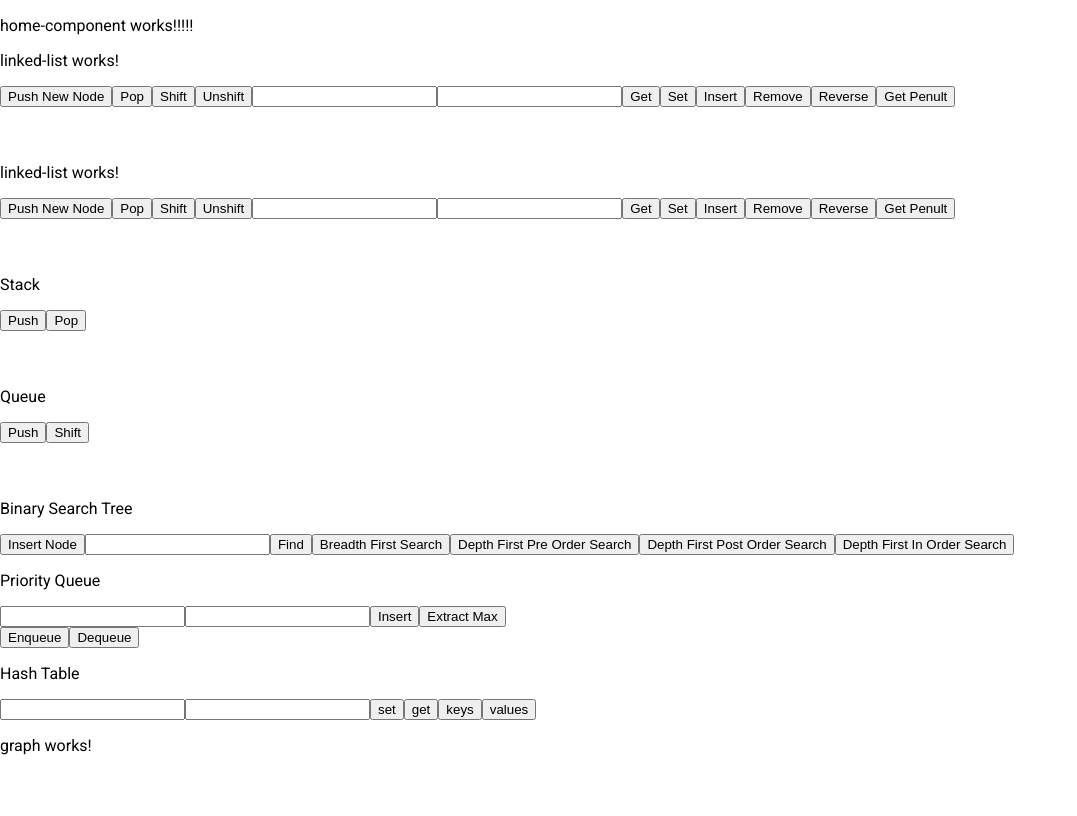
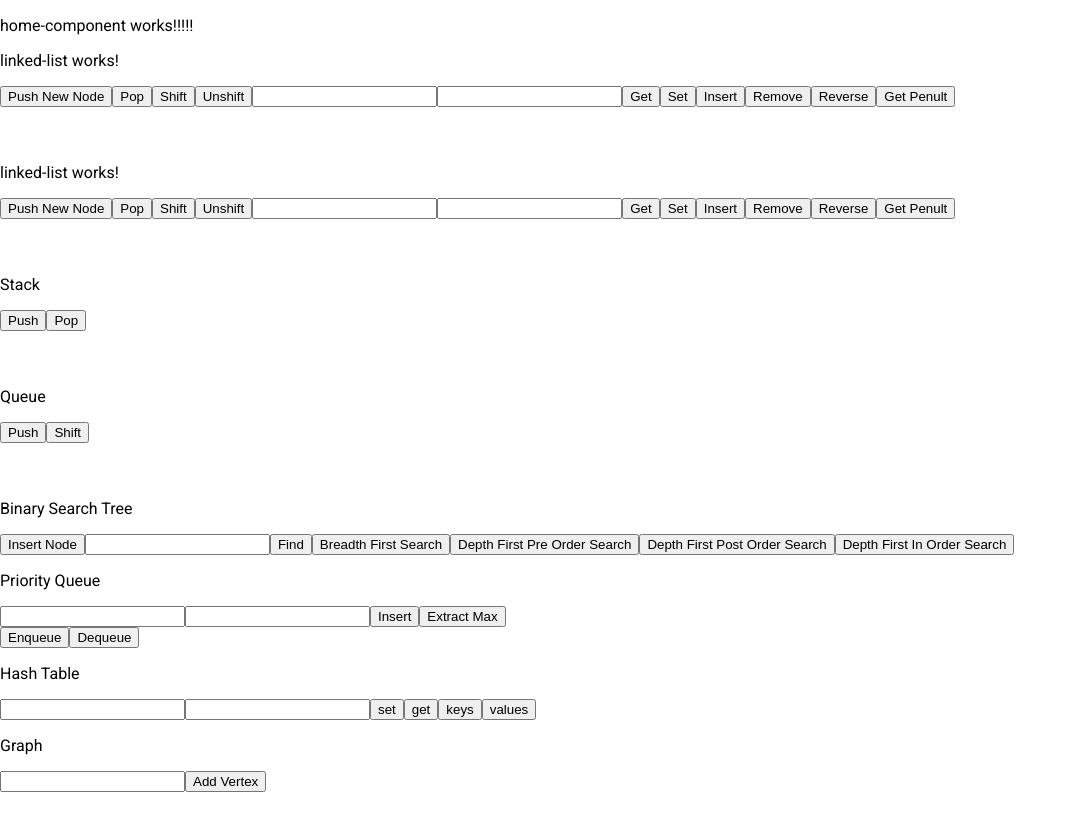
Before and after one commit to IgorKharkiv/algorithms, an Angular app: page /home in a window 1280 px wide. Shown: the whole page, without its empty margins (0-1077 px from the left). Built offline with nearby package versions, Linux system fonts and the light colour scheme.

Commit message:
Graph. addVertex method. minor types improvements

```diff
--- a/src/app/classes/graph.class.ts
+++ b/src/app/classes/graph.class.ts
@@ -1,6 +1,8 @@
 export class Graph {
   public adjacencyList: object = {};
   public addVertex(key: string): void {
-    this.adjacencyList[key] = [];
+    if (this.adjacencyList[key] === undefined) {
+      this.adjacencyList[key] = [];
+    }
   }
 }
--- a/src/app/components/graph/graph.component.html
+++ b/src/app/components/graph/graph.component.html
@@ -1 +1,5 @@
-<p>graph works!</p>
+<p>Graph</p>
+
+<input type="text" #vertexInput>
+
+<button (click)="addVertex()">Add Vertex</button>
--- a/src/app/components/graph/graph.component.ts
+++ b/src/app/components/graph/graph.component.ts
@@ -1,4 +1,4 @@
-import { Component, OnInit } from '@angular/core';
+import { Component, OnInit, ElementRef, ViewChild } from '@angular/core';
 import { Graph } from '../../classes/';
 
 @Component({
@@ -7,10 +7,16 @@ import { Graph } from '../../classes/';
   styleUrls: ['./graph.component.scss']
 })
 export class GraphComponent implements OnInit {
+  @ViewChild('vertexInput', null) public vertexInput: ElementRef<HTMLInputElement>;
   public graph: Graph;
 
   ngOnInit() {
     this.graph = new Graph();
   }
 
+  public addVertex(): void {
+    const key = this.vertexInput.nativeElement.value;
+    this.graph.addVertex(key);
+    console.log(this.graph);
+  }
 }
--- a/src/app/components/hash-table/hash-table.component.ts
+++ b/src/app/components/hash-table/hash-table.component.ts
@@ -7,8 +7,8 @@ import { HashTable } from '../../classes/index';
   styleUrls: ['./hash-table.component.scss']
 })
 export class HashTableComponent implements OnInit {
-  @ViewChild('valueInput', null) valueInput: ElementRef;
-  @ViewChild('keyInput', null) keyInput: ElementRef;
+  @ViewChild('valueInput', null) valueInput: ElementRef<HTMLInputElement>;
+  @ViewChild('keyInput', null) keyInput: ElementRef<HTMLInputElement>;
 
   public hashTable: HashTable;
 
--- a/src/app/components/home-component/home-component.component.ts
+++ b/src/app/components/home-component/home-component.component.ts
@@ -6,8 +6,6 @@ import { Component, OnInit } from '@angular/core';
   styleUrls: ['./home-component.component.scss']
 })
 export class HomeComponentComponent implements OnInit {
-
-  constructor() { }
 
   ngOnInit() {
     // this.validAnagram(121335, 132136);
--- a/src/app/components/linked-list/linked-list.component.ts
+++ b/src/app/components/linked-list/linked-list.component.ts
@@ -8,8 +8,8 @@ import { SinglyLinkedList, SinglyLinkedListNode } from '../../classes/index';
   styleUrls: ['./linked-list.component.scss']
 })
 export class LinkedListComponent implements OnInit {
-  @ViewChild('indexInput', null) nameInput: ElementRef;
-  @ViewChild('valueInput', null) valueInput: ElementRef;
+  @ViewChild('indexInput', null) nameInput: ElementRef<HTMLInputElement>;
+  @ViewChild('valueInput', null) valueInput: ElementRef<HTMLInputElement>;
   public singlyLinkedList: SinglyLinkedList;
   public itemsLength$: Observable<number>;
   public itemsArr: SinglyLinkedListNode[] = [];
--- a/src/app/components/priority-queue/priority-queue.component.ts
+++ b/src/app/components/priority-queue/priority-queue.component.ts
@@ -7,8 +7,8 @@ import { MaxBinaryHeap, PriorityQueue } from '../../classes/index';
   styleUrls: ['./priority-queue.component.scss']
 })
 export class PriorityQueueComponent implements OnInit {
-  @ViewChild('priorityInput', null) priorityInput: ElementRef;
-  @ViewChild('valueInput', null) valueInput: ElementRef;
+  @ViewChild('priorityInput', null) priorityInput: ElementRef<HTMLInputElement>;
+  @ViewChild('valueInput', null) valueInput: ElementRef<HTMLInputElement>;
   public maxBinaryHeap: MaxBinaryHeap;
   public priorityQueue: PriorityQueue;
 
--- a/src/app/components/recursions-component/recursions-component.component.ts
+++ b/src/app/components/recursions-component/recursions-component.component.ts
@@ -6,9 +6,6 @@ import { Component, OnInit } from '@angular/core';
   styleUrls: ['./recursions-component.component.scss']
 })
 export class RecursionsComponentComponent implements OnInit {
-
-  constructor() { }
-
   ngOnInit() {
     const res = this.capitalizeFirst(['car', 'taco', 'banana']);
     console.log(res);
--- a/src/app/components/search/search.component.ts
+++ b/src/app/components/search/search.component.ts
@@ -6,9 +6,6 @@ import { Component, OnInit } from '@angular/core';
   styleUrls: ['./search.component.scss']
 })
 export class SearchComponent implements OnInit {
-
-  constructor() { }
-
   ngOnInit() {
   }
 
--- a/src/app/components/stack/stack.component.ts
+++ b/src/app/components/stack/stack.component.ts
@@ -10,7 +10,6 @@ import { SinglyLinkedListNode } from '../../classes/singly-linked-list.class';
 export class StackComponent implements OnInit {
   public stack: Stack;
   public itemsArr: SinglyLinkedListNode[] = [];
-  constructor() { }
 
   ngOnInit() {
     this.stack = new Stack();
```
